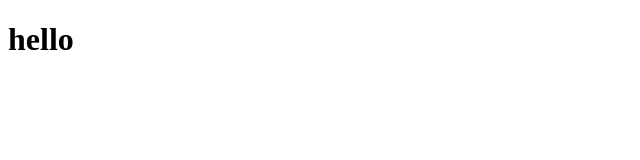
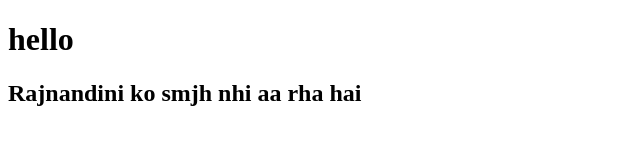
Before and after one commit to tusharch12/gitclone, a plain HTML site: page index.html in a window 1280 px wide. Shown: the whole page, without its empty margins (0-640 px from the left). Drawn offline with Linux system fonts and the light colour scheme.

Commit message:
change in first

```diff
--- a/index.html
+++ b/index.html
@@ -8,6 +8,7 @@
 </head>
 <body>
     <h1>hello</h1>
+    <h2>Rajnandini ko smjh nhi aa rha hai </h2>
 
 </body>
 </html>
```
